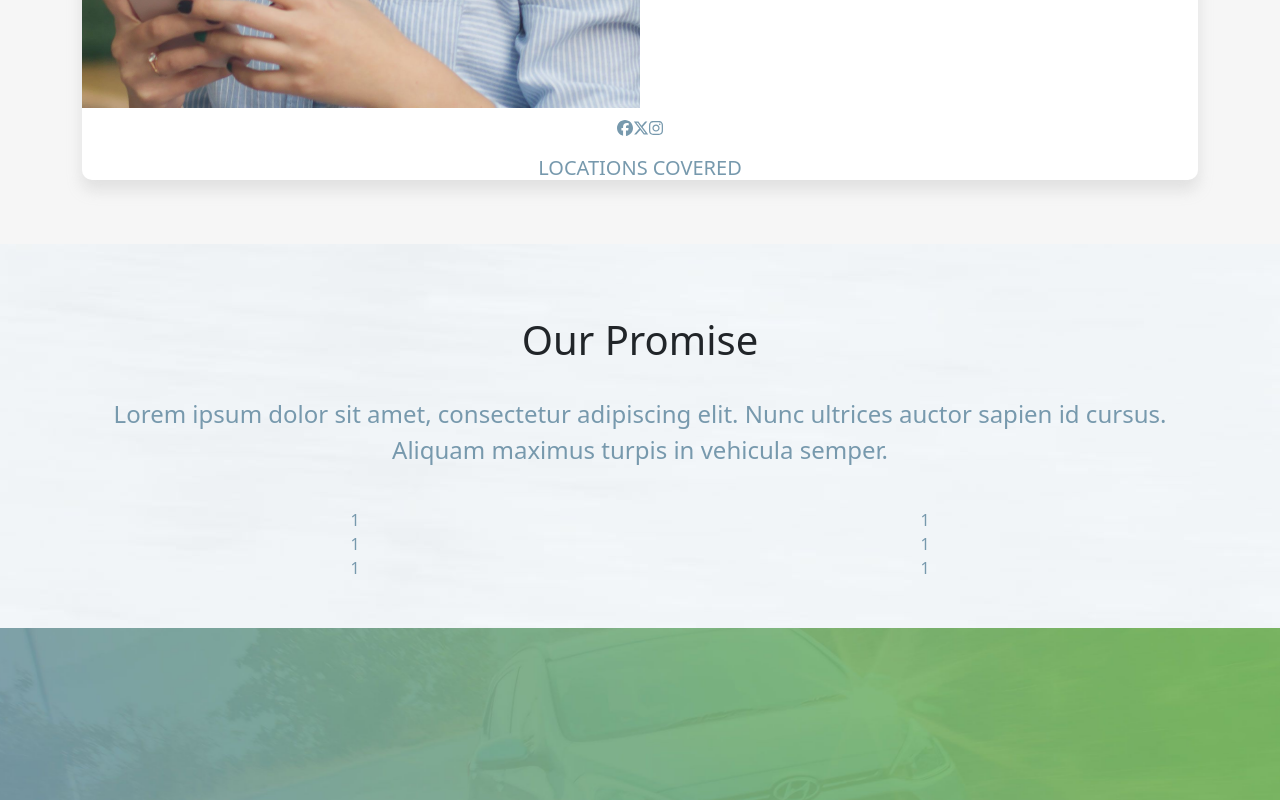
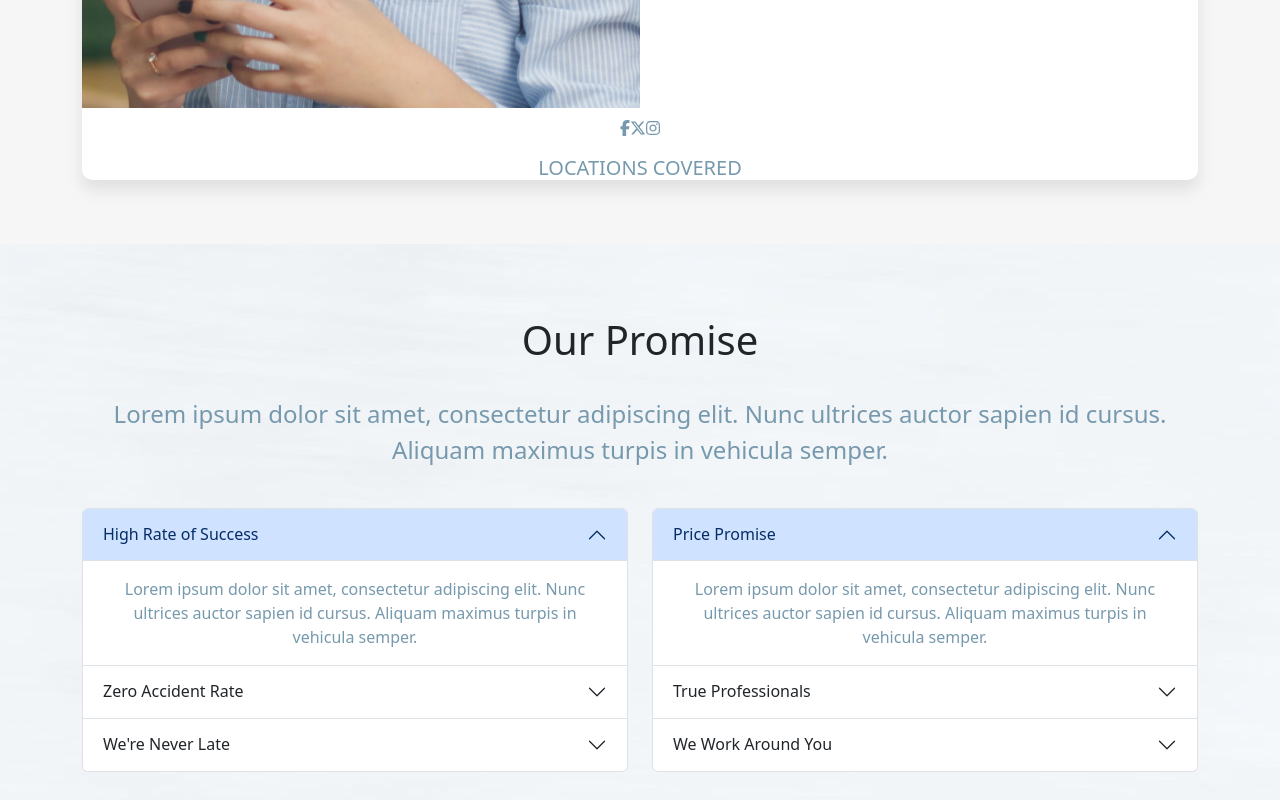
Before and after one commit to MiriamPecora/proj-html-vuejs, a Vue app: page /about in a window 1280 px wide. Shown: the part 3400-4200 px from the top of the page. Built offline with nearby package versions, Linux system fonts and the light colour scheme.

Commit message:
[UPD] Add on about Accordion

```diff
--- a/src/components/AppCard.vue
+++ b/src/components/AppCard.vue
@@ -1,13 +1,13 @@
 <script>
 import { store } from '../store';
 import { library } from '@fortawesome/fontawesome-svg-core'
-import { faFacebook } from '@fortawesome/free-brands-svg-icons';
+import { faFacebookF } from '@fortawesome/free-brands-svg-icons';
 import { faXTwitter } from '@fortawesome/free-brands-svg-icons';
 import { faInstagram } from '@fortawesome/free-brands-svg-icons';
 import { faCircleArrowRight } from '@fortawesome/free-solid-svg-icons';
 
 library.add(faCircleArrowRight)
-library.add(faFacebook)
+library.add(faFacebookF)
 library.add(faXTwitter)
 library.add(faInstagram)
 
@@ -47,7 +47,7 @@ export default {
     <div>
         <h2>{{ name }}</h2>
         <span>
-            <font-awesome-icon icon="fa-brands fa-facebook"/>
+            <font-awesome-icon icon="fa-brands fa-facebook-f"/>
             <font-awesome-icon icon="fa-brands fa-x-twitter"/>
             <font-awesome-icon icon="fa-brands fa-instagram"/>
         </span>
--- a/src/pages/PageAbout.vue
+++ b/src/pages/PageAbout.vue
@@ -61,14 +61,84 @@ export default {
             <p class="fs-4 py-4">Lorem ipsum dolor sit amet, consectetur adipiscing elit. Nunc ultrices auctor sapien id cursus. Aliquam maximus turpis in vehicula semper.</p>
             <div class="row d-flex">
                 <div class="col">
-                    <div>1</div>
-                    <div>1</div>
-                    <div>1</div>
+                    <div class="accordion" id="accordionExample">
+                        <div class="accordion-item">
+                          <h2 class="accordion-header">
+                            <button class="accordion-button" type="button" data-bs-toggle="collapse" data-bs-target="#collapseOne" aria-expanded="true" aria-controls="collapseOne">
+                              High Rate of Success
+                            </button>
+                          </h2>
+                          <div id="collapseOne" class="accordion-collapse collapse show" data-bs-parent="#accordionExample">
+                            <div class="accordion-body">
+                                Lorem ipsum dolor sit amet, consectetur adipiscing elit. Nunc ultrices auctor sapien id cursus. Aliquam maximus turpis in vehicula semper.
+                            </div>
+                          </div>
+                        </div>
+                        <div class="accordion-item">
+                          <h2 class="accordion-header">
+                            <button class="accordion-button collapsed" type="button" data-bs-toggle="collapse" data-bs-target="#collapseTwo" aria-expanded="false" aria-controls="collapseTwo">
+                              Zero Accident Rate
+                            </button>
+                          </h2>
+                          <div id="collapseTwo" class="accordion-collapse collapse" data-bs-parent="#accordionExample">
+                            <div class="accordion-body">
+                                Lorem ipsum dolor sit amet, consectetur adipiscing elit. Nunc ultrices auctor sapien id cursus. Aliquam maximus turpis in vehicula semper.
+                            </div>
+                          </div>
+                        </div>
+                        <div class="accordion-item">
+                          <h2 class="accordion-header">
+                            <button class="accordion-button collapsed" type="button" data-bs-toggle="collapse" data-bs-target="#collapseThree" aria-expanded="false" aria-controls="collapseThree">
+                              We're Never Late
+                            </button>
+                          </h2>
+                          <div id="collapseThree" class="accordion-collapse collapse" data-bs-parent="#accordionExample">
+                            <div class="accordion-body">
+                                Lorem ipsum dolor sit amet, consectetur adipiscing elit. Nunc ultrices auctor sapien id cursus. Aliquam maximus turpis in vehicula semper.
+                            </div>
+                          </div>
+                        </div>
+                      </div>
                 </div>
                 <div class="col">
-                    <div>1</div>
-                    <div>1</div>
-                    <div>1</div>
+                    <div class="accordion" id="accordionExample">
+                        <div class="accordion-item">
+                          <h2 class="accordion-header">
+                            <button class="accordion-button" type="button" data-bs-toggle="collapse" data-bs-target="#collapseFour" aria-expanded="false" aria-controls="collapseFour">
+                              Price Promise
+                            </button>
+                          </h2>
+                          <div id="collapseFour" class="accordion-collapse collapse show" data-bs-parent="#accordionExample">
+                            <div class="accordion-body">
+                              Lorem ipsum dolor sit amet, consectetur adipiscing elit. Nunc ultrices auctor sapien id cursus. Aliquam maximus turpis in vehicula semper.
+                            </div>
+                          </div>
+                        </div>
+                        <div class="accordion-item">
+                          <h2 class="accordion-header">
+                            <button class="accordion-button collapsed" type="button" data-bs-toggle="collapse" data-bs-target="#collapseFive" aria-expanded="false" aria-controls="collapseFive">
+                              True Professionals
+                            </button>
+                          </h2>
+                          <div id="collapseFive" class="accordion-collapse collapse" data-bs-parent="#accordionExample">
+                            <div class="accordion-body">
+                                Lorem ipsum dolor sit amet, consectetur adipiscing elit. Nunc ultrices auctor sapien id cursus. Aliquam maximus turpis in vehicula semper.
+                            </div>
+                          </div>
+                        </div>
+                        <div class="accordion-item">
+                          <h2 class="accordion-header">
+                            <button class="accordion-button collapsed" type="button" data-bs-toggle="collapse" data-bs-target="#collapseSix" aria-expanded="false" aria-controls="collapseSix">
+                              We Work Around You
+                            </button>
+                          </h2>
+                          <div id="collapseSix" class="accordion-collapse collapse" data-bs-parent="#accordionExample">
+                            <div class="accordion-body">
+                                Lorem ipsum dolor sit amet, consectetur adipiscing elit. Nunc ultrices auctor sapien id cursus. Aliquam maximus turpis in vehicula semper.
+                            </div>
+                          </div>
+                        </div>
+                      </div>
                 </div>
             </div>
         </div>
@@ -76,7 +146,7 @@ export default {
     <!-- learning components -->
     <AppStartLearning/>
     <!-- testimonials components -->
-    <AppTestimonials/>
+    <AppTestimonials id="#testimonial-section"/>
 </div>
 </template>
 
@@ -100,4 +170,8 @@ export default {
 #promise-section {
     background-image: url(../assets/img/about/about-promise-background.jpg);
 }
+
+#testimonial-section {
+    background-image: url(../assets/img/testimonials/testimonial-background.jpg);
+}
 </style>
```
